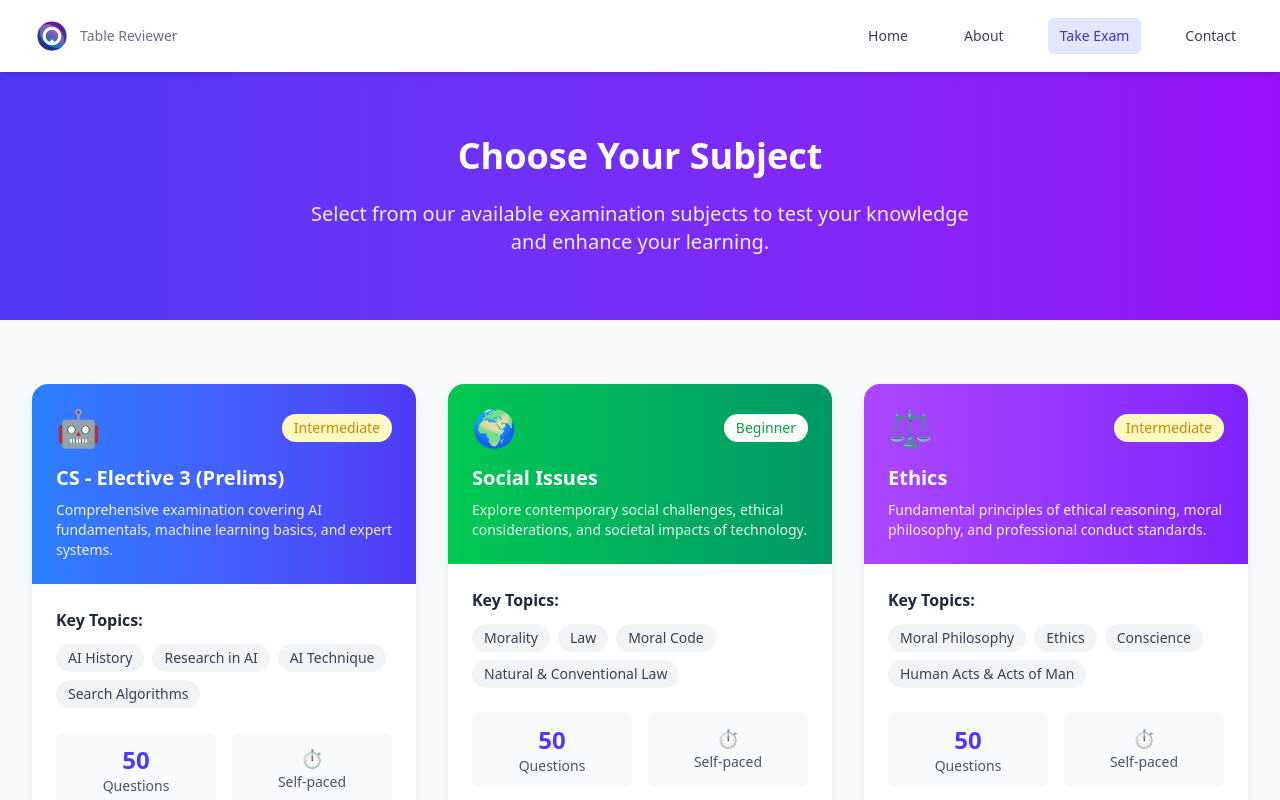
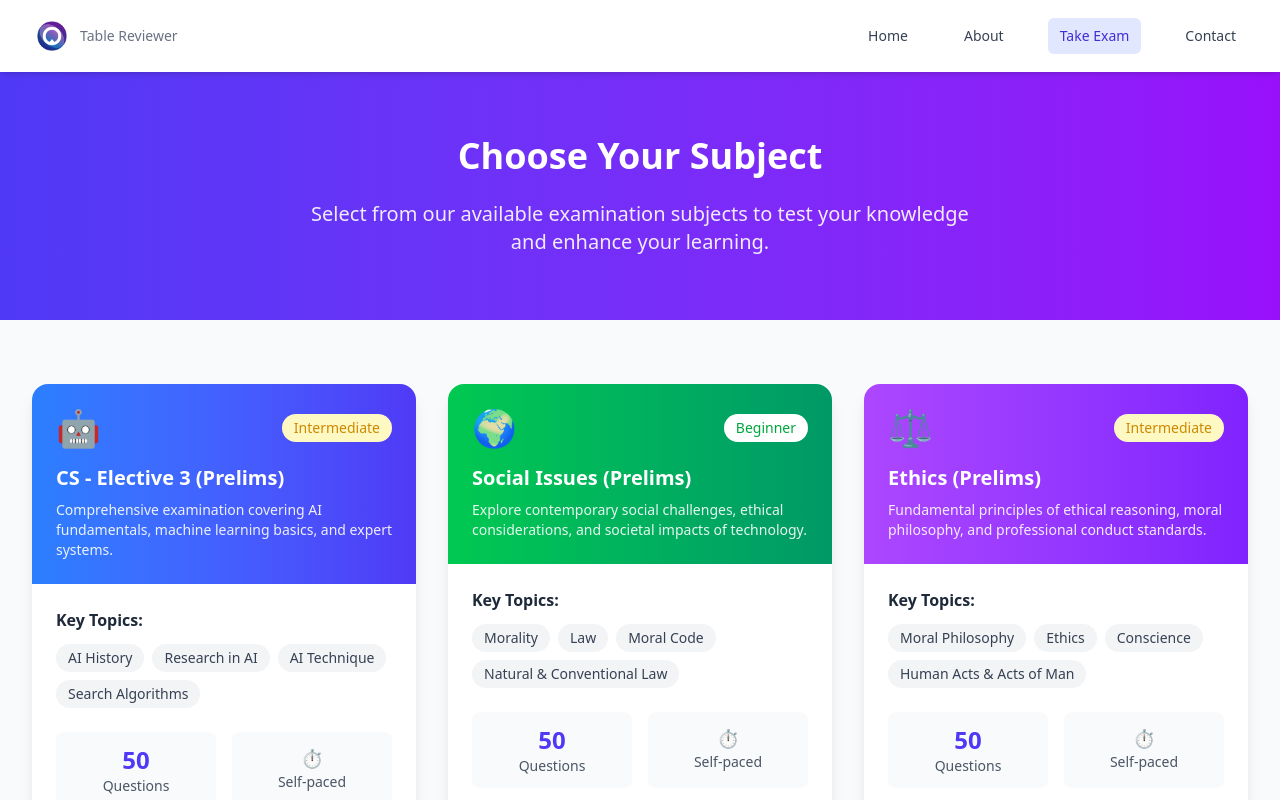
Before and after one commit to auxghlann/table_reviewer, a React (Vite) app: page / in a window 1280 px wide. Both pictures are taken after a click on the button "Take Exam". Shown: the top 800 px of the page. Built offline with nearby package versions, Linux system fonts and the light colour scheme.

Commit message:
update the names of the subject to name + prelims

```diff
--- a/src/pages/SubjectSelection.jsx
+++ b/src/pages/SubjectSelection.jsx
@@ -16,7 +16,7 @@ export default function SubjectSelection({ setCurrentPage, setSelectedSubject })
     },
     {
       id: "social-issues",
-      title: "Social Issues",
+      title: "Social Issues (Prelims)",
       description: "Explore contemporary social challenges, ethical considerations, and societal impacts of technology.",
       topics: ["Morality", "Law", "Moral Code", "Natural & Conventional Law"],
       questions: 50,
@@ -28,7 +28,7 @@ export default function SubjectSelection({ setCurrentPage, setSelectedSubject })
     },
     {
       id: "ethics",
-      title: "Ethics",
+      title: "Ethics (Prelims)",
       description: "Fundamental principles of ethical reasoning, moral philosophy, and professional conduct standards.",
       topics: ["Moral Philosophy", "Ethics", "Conscience", "Human Acts & Acts of Man"],
       questions: 50,
```
